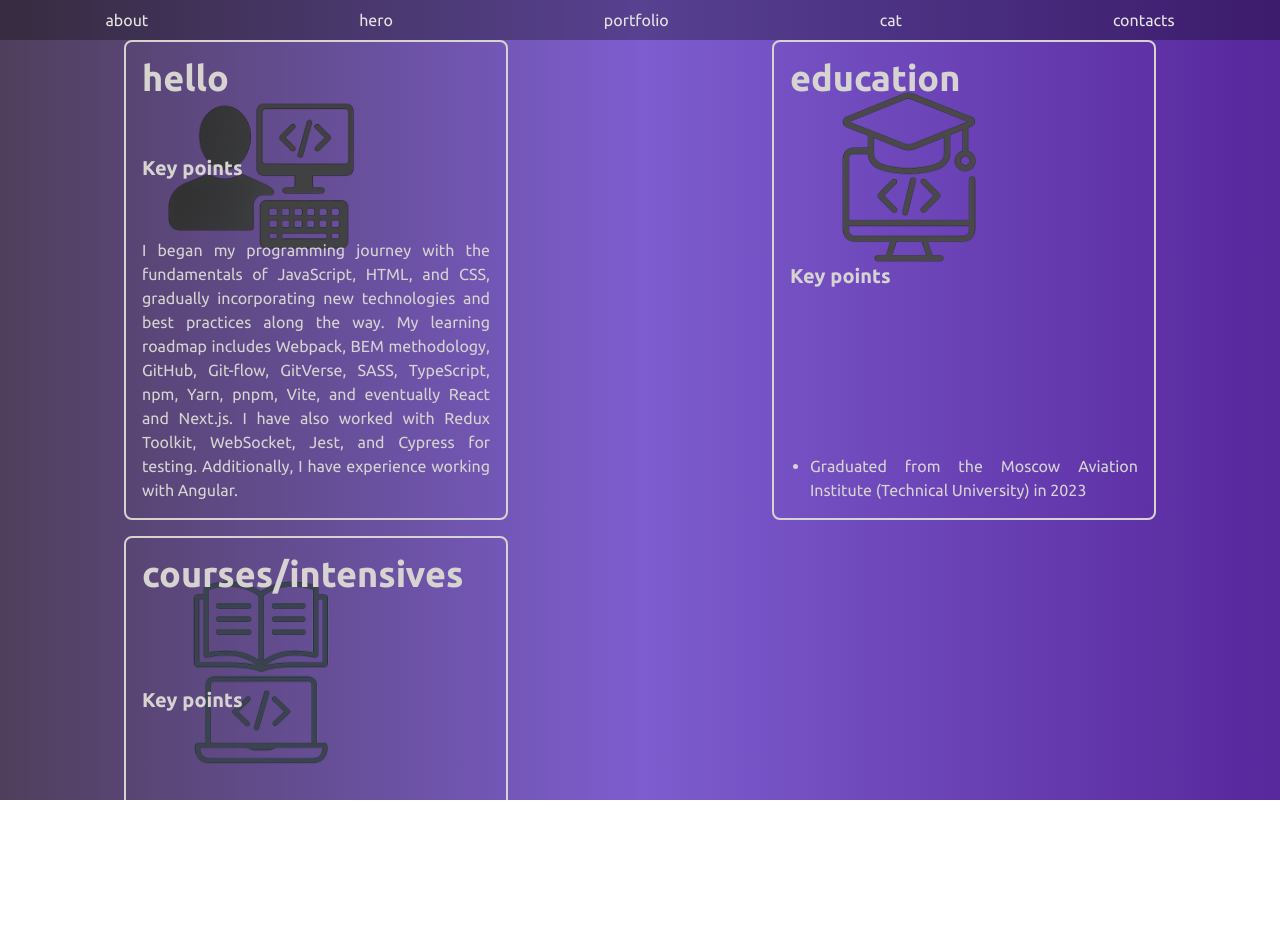
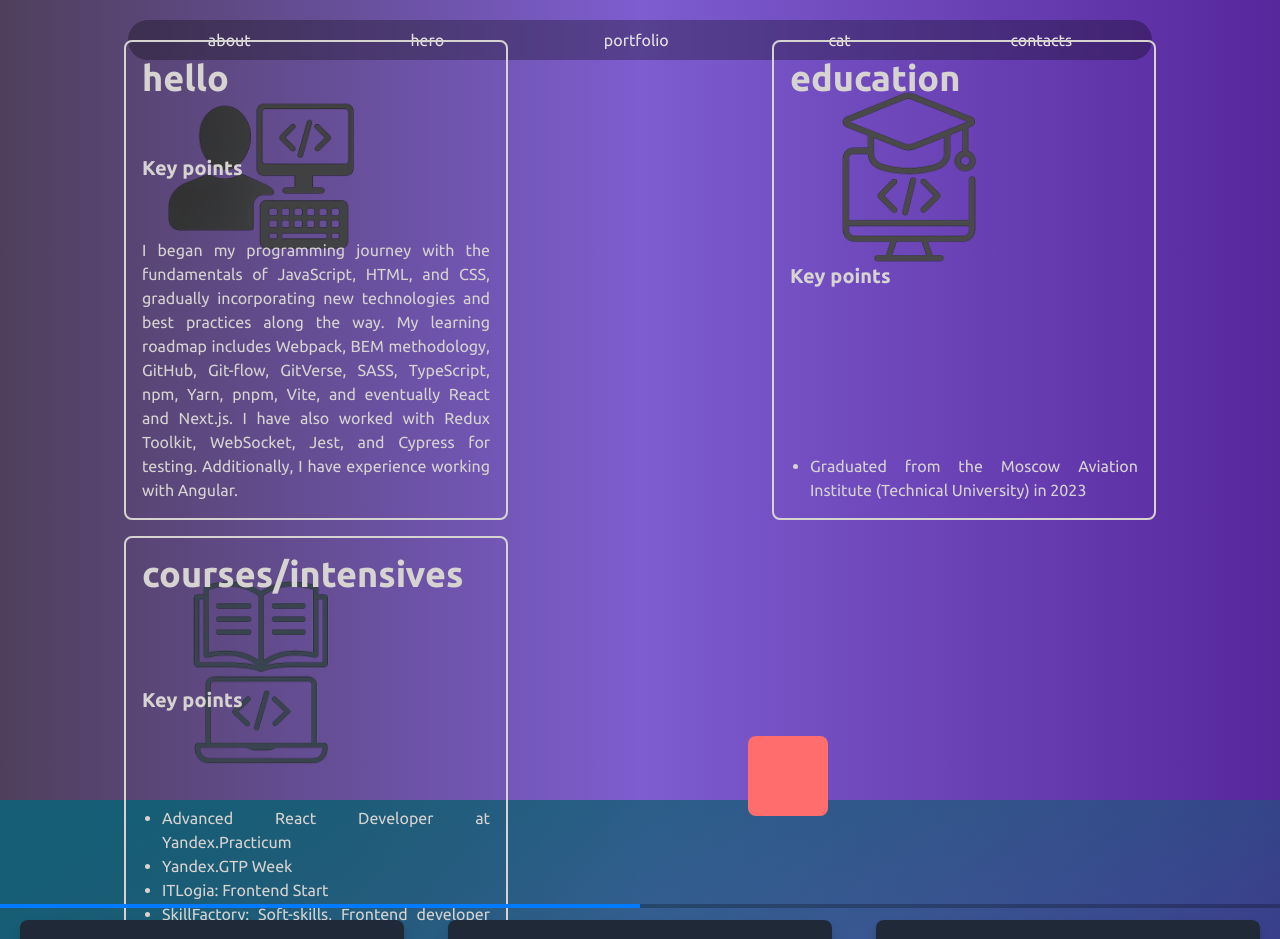
Before and after one commit to i0ji/p_ioji, a React (Vite) app: page / in a window 1280 px wide. Shown: the top 939 px of the page. Before the commit the page ends 800 px from the top, so only its background shows below. Built offline with nearby package versions, Linux system fonts and the light colour scheme.

Commit message:
refactor(components): refactor header; prepare to redesign and scroll animation
Version: v: 0.1.5.5

```diff
--- a/package.json
+++ b/package.json
@@ -35,6 +35,7 @@
     "@commitlint/config-conventional": "^19.8.1",
     "@commitlint/types": "^19.8.1",
     "@eslint/js": "^9.33.0",
+    "@react-spring/web": "^10.0.1",
     "@types/react": "^19.1.9",
     "@types/react-dom": "^19.1.7",
     "@vitejs/plugin-react": "^5.0.0",
@@ -44,7 +45,6 @@
     "eslint": "^9.33.0",
     "eslint-plugin-react-hooks": "^5.2.0",
     "eslint-plugin-react-refresh": "^0.4.20",
-    "framer-motion": "^12.23.12",
     "globals": "^16.3.0",
     "husky": "^9.1.7",
     "nanoid": "^5.1.5",
--- a/src/App.tsx
+++ b/src/App.tsx
@@ -1,5 +1,5 @@
-import { motion } from "framer-motion";
 import "./index.scss";
+
 import {
   Header,
   Hero,
@@ -11,18 +11,18 @@ import {
 
 export default function App() {
   return (
-    <motion.div
-      layoutScroll
-      className="h-screen snap-y snap-mandatory overflow-y-scroll scroll-smooth"
-    >
-      <Header />
-      <div className="h-screen snap-y snap-mandatory overflow-y-scroll scroll-smooth">
+    <div>
+      {/* <div
+        id="scroll-layout"
+        className="no-scrollbar h-screen snap-y snap-mandatory overflow-y-scroll scroll-smooth"
+      > */}
+        <Header />
         <About />
         <Hero />
         <Portfolio />
         <Cat />
         <Contacts />
       </div>
-    </motion.div>
+    // </div>
   );
 }
--- a/src/components/About.tsx
+++ b/src/components/About.tsx
@@ -4,12 +4,19 @@ import { AboutCard } from "ui/index";
 import { nanoid } from "nanoid";
 import clsx from "clsx";
 
+import { useSpring, animated } from "@react-spring/web";
+
 export default function About() {
+  const springs = useSpring({
+    from: { x: 0 },
+    to: { x: 100 },
+  });
+
   return (
     <section
       id="about"
       className={clsx(
-        "y-4 pt-10 w-full",
+        "y-4 w-full pt-10",
         "grid items-center",
         "gap-4 lg:grid-cols-2",
         "h-screen w-full snap-start bg-gradient-to-l from-5%",
@@ -19,6 +26,15 @@ export default function About() {
       {aboutData.map((data) => (
         <AboutCard key={nanoid()} data={data} />
       ))}
+      <animated.div
+        style={{
+          width: 80,
+          height: 80,
+          background: "#ff6d6d",
+          borderRadius: 8,
+          ...springs,
+        }}
+      />
     </section>
   );
 }
--- a/src/components/Header.tsx
+++ b/src/components/Header.tsx
@@ -1,6 +1,28 @@
+import clsx from "clsx";
+import { animated, useScroll, useSpring } from "@react-spring/web";
+
 export default function Header() {
+  const { scrollYProgress } = useScroll();
+  const styles = useSpring({
+    to: {
+      width: scrollYProgress.to((p) => `${80 - p * 40}%`),
+
+      opacity: scrollYProgress.to((p) => 1 - p * 1),
+      backdropFilter: scrollYProgress.to((p) => `blur(${2 + p * 6}px)`),
+    },
+    config: { tension: 170, friction: 26 },
+  });
+
   return (
-    <nav className="backdrop-blur-xs fixed top-0 mx-auto flex h-10 w-[100%] items-center justify-between bg-black bg-opacity-30 py-3 text-stone-200">
+    <animated.nav
+      style={styles}
+      className={clsx(
+        "fixed left-1/2 top-0 w-[50%] -translate-x-1/2",
+        "flex items-center justify-between",
+        "mx-auto mt-5 h-10",
+        "z-100 backdrop-blur-xs rounded-3xl bg-black bg-opacity-30 py-3 text-stone-200",
+      )}
+    >
       <ul className="max-lg flex w-full items-center justify-around">
         <li>
           <a className="group relative" href="#about">
@@ -44,6 +66,6 @@ export default function Header() {
           </a>
         </li>
       </ul>
-    </nav>
+    </animated.nav>
   );
 }
--- a/src/index.scss
+++ b/src/index.scss
@@ -2,6 +2,16 @@
 @tailwind components;
 @tailwind utilities;
 @import url("https://fonts.googleapis.com/css2?family=Ubuntu:ital,wght@0,300;0,400;0,500;0,700;1,300;1,400;1,500;1,700&display=swap");
+
+@layer utilities {
+  .no-scrollbar::-webkit-scrollbar {
+    display: none;
+  }
+  .no-scrollbar {
+    scrollbar-width: none;
+    -ms-overflow-style: none;
+  }
+}
 
 * {
   padding: 0;
@@ -27,6 +37,7 @@ a:hover {
 }
 
 body {
+  touch-action: none;
   margin: 0 auto;
   background: #4f3f5c;
   background: linear-gradient(
--- a/src/main.tsx
+++ b/src/main.tsx
@@ -5,7 +5,6 @@ import { AnimatePresence } from "framer-motion";
 import { NotFound } from "components/index";
 import "./index.scss";
 import App from "./App";
-import AboutPost from "ui/AboutPost";
 
 
 
@@ -15,7 +14,6 @@ createRoot(document.getElementById("root")!).render(
       <AnimatePresence mode="wait" initial={false}>
         <Routes location={location} key={location.pathname}>
           <Route path="/" element={<App />} />
-          <Route path="/about/:id" element={<AboutPost />} />
           <Route path="*" element={<NotFound />} />
         </Routes>
       </AnimatePresence>
```
Also changed, not shown: 1 other file (tests, documents, lock files or other folders).
